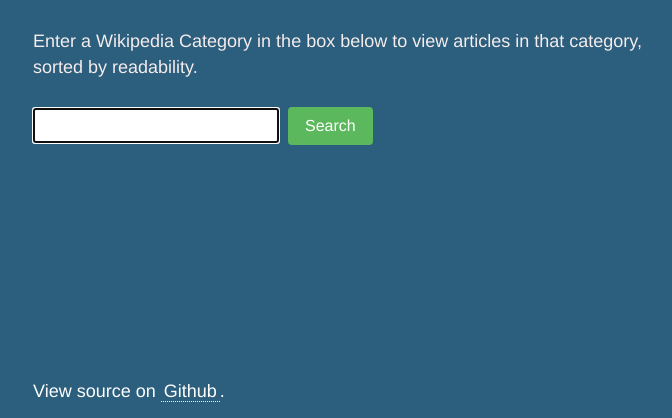
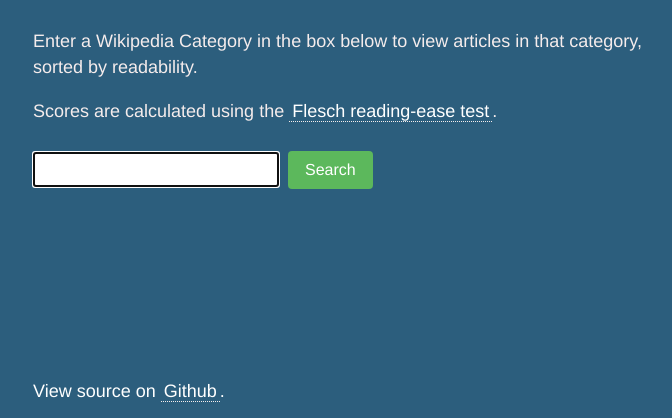
Before and after one commit to sarahg/wiki-readscore, a PHP site: page / in a window 1280 px wide. Shown: the part 92-510 px from the top of the page, without its empty margins (94-766 px from the left). Run offline with PHP 8.4, Linux system fonts and the light colour scheme; some libraries are stand-ins or nearby versions; some web fonts are replaced.

Commit message:
Add score info.

```diff
--- a/index.php
+++ b/index.php
@@ -34,6 +34,10 @@
                   Enter a Wikipedia Category in the box below to view articles in
                   that category, sorted by readability.
                 </p>
+                <p>
+                  Scores are calculated using the
+                  <a href="https://en.wikipedia.org/wiki/Flesch%E2%80%93Kincaid_readability_tests#Flesch_reading_ease">Flesch reading-ease test</a>.
+                </p>
 
                 <form id="search-category" method="post" action="">
                   <label for="wiki-category" class="hidden">Category</label>
```
